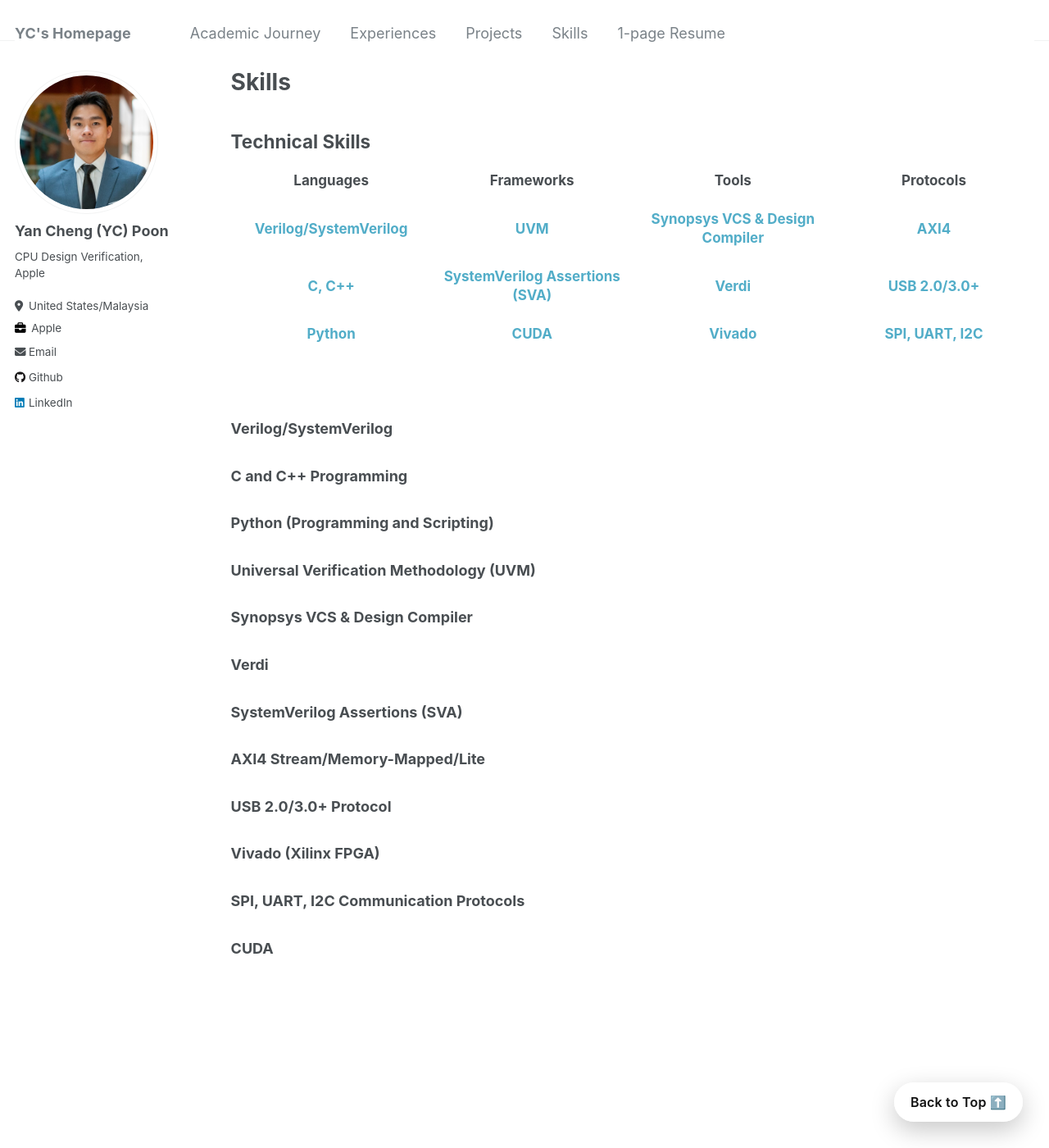
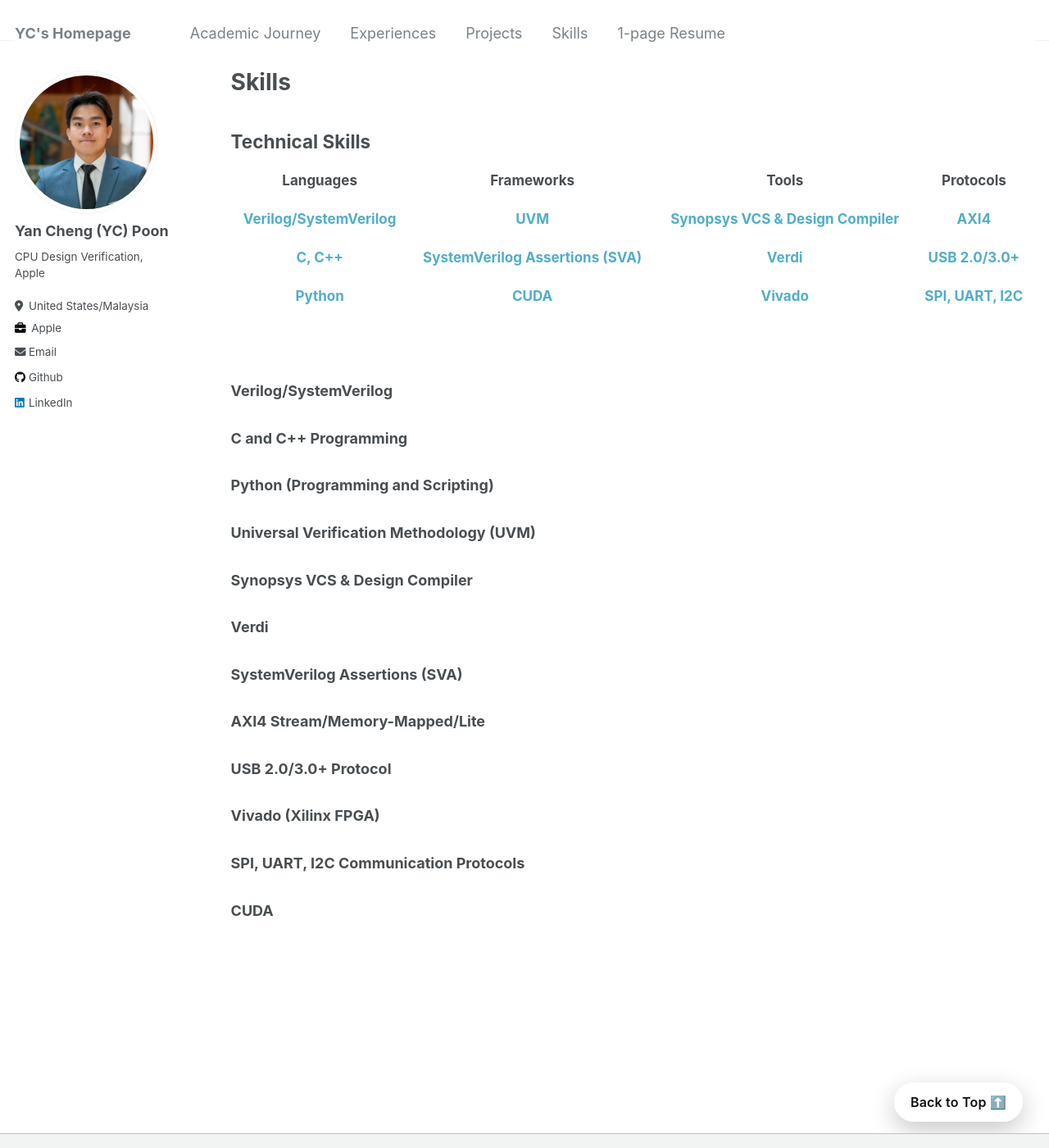
Before and after one commit to ycpoon/ycpoon.github.io, a Jekyll site: the page built from _pages/skills.md, in a window 1280 px wide and 1400 px high. Shown: the whole window at 82% size. Built offline with Jekyll 4.4.1, drawn with Linux system fonts in a browser that asks for light colours.

Commit message:
revamp sills mobile check3

```diff
--- a/assets/css/main.scss
+++ b/assets/css/main.scss
@@ -81,7 +81,7 @@
 .skill-table table {
   width: 100%;
   border-collapse: collapse;
-  table-layout: fixed;
+  table-layout: auto;
 }
 
 .skill-table td {
@@ -103,30 +103,30 @@
 }
 
 /* ===== Mobile responsiveness ===== */
-@media (max-width: 768px) {
-  .skill-table td,
-  .skill-table a {
-    font-size: 15px;
-  }
+// @media (max-width: 768px) {
+//   .skill-table td,
+//   .skill-table a {
+//     font-size: 15px;
+//   }
 
-  .skill-table td {
-    padding: 14px 8px;
-  }
-}
+//   .skill-table td {
+//     padding: 14px 8px;
+//   }
+// }
 
-@media (max-width: 768px) {
-  .page__content .skill-table table {
-    display: block;
-  }
+// @media (max-width: 768px) {
+//   .page__content .skill-table table {
+//     display: block;
+//   }
 
-  .page__content .skill-table tr {
-    display: flex;
-    flex-wrap: wrap;
-  }
+//   .page__content .skill-table tr {
+//     display: flex;
+//     flex-wrap: wrap;
+//   }
 
-  .page__content .skill-table td {
-    width: 50%;
-    box-sizing: border-box;
-    padding: 16px 8px;
-  }
-}
+//   .page__content .skill-table td {
+//     width: 50%;
+//     box-sizing: border-box;
+//     padding: 16px 8px;
+//   }
+// }
```
